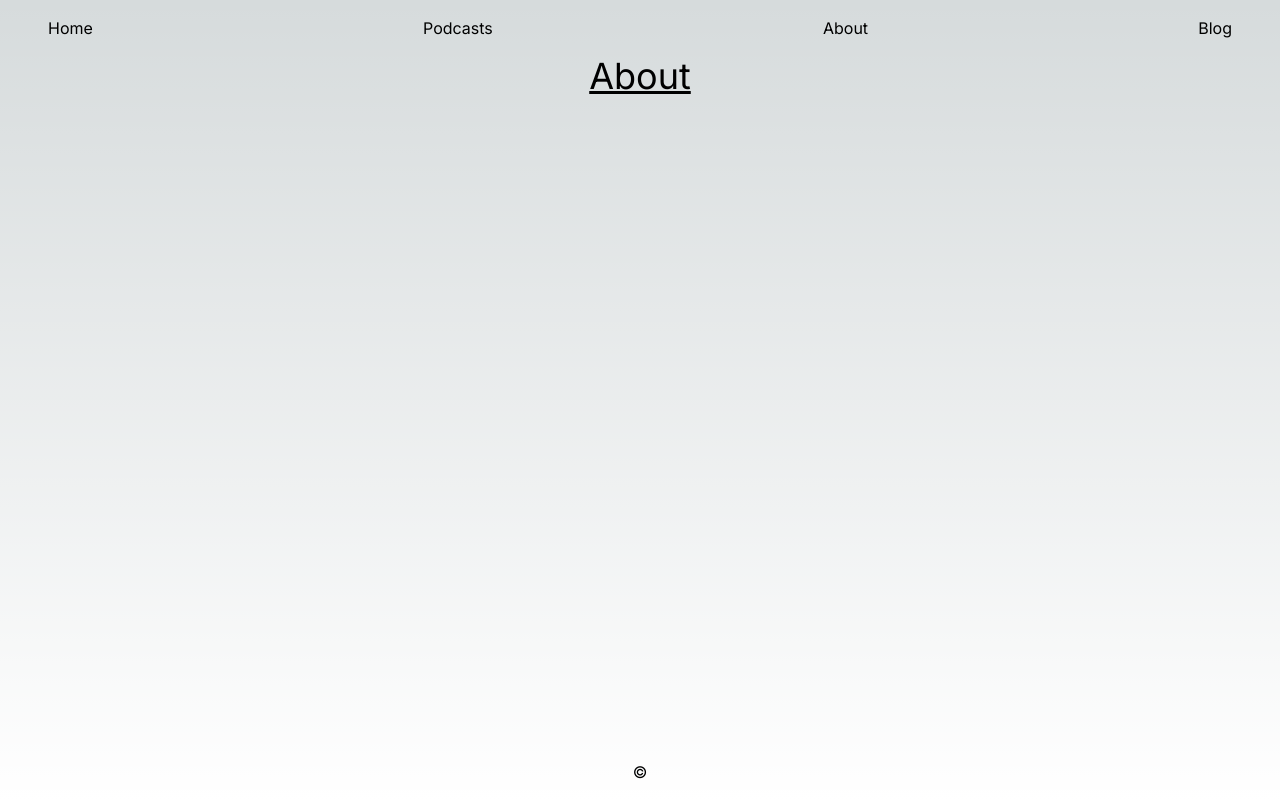
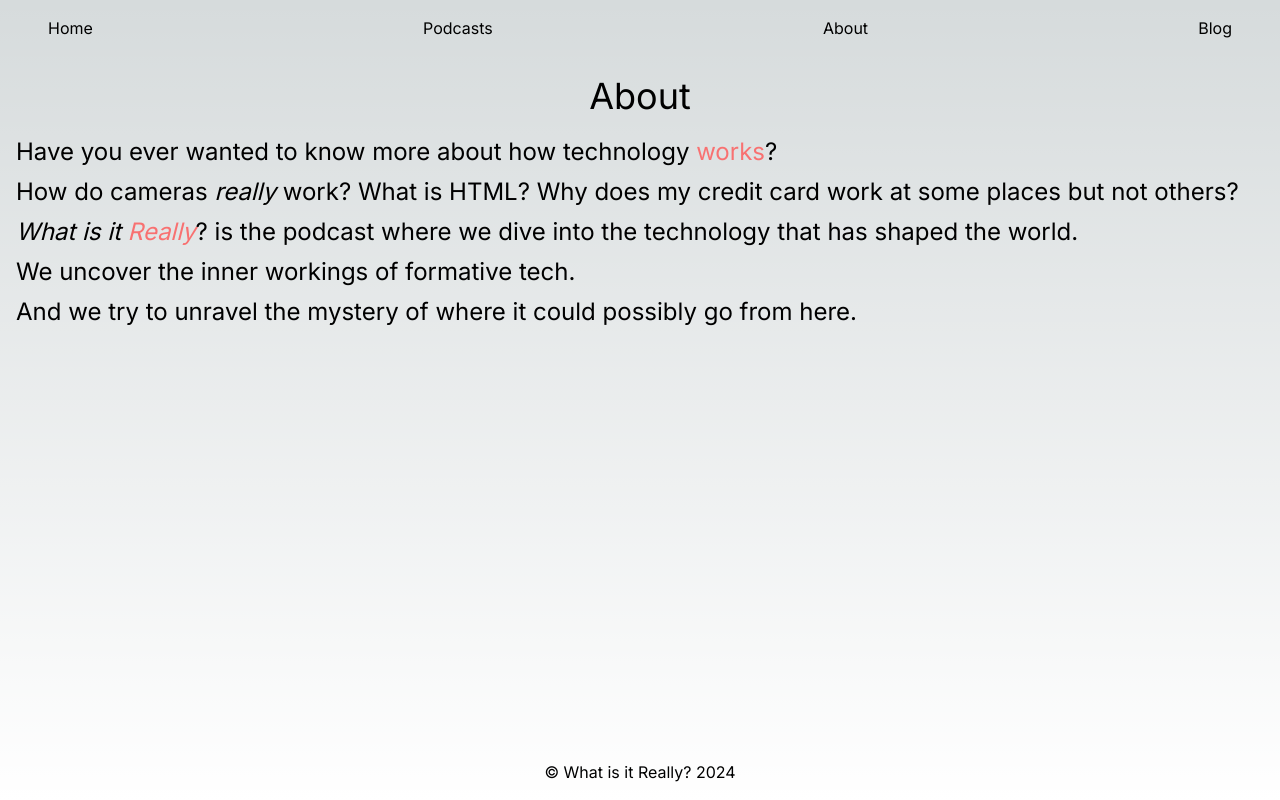
Before and after one commit to ParadiseLost69/what-is-it-really, a Next.js app: page /about in a window 1280 px wide. Built offline with nearby package versions, Linux system fonts and the light colour scheme.

Commit message:
Update title to component, add About copy

```diff
--- a/src/app/about/page.jsx
+++ b/src/app/about/page.jsx
@@ -8,6 +8,28 @@ export default function About() {
   return (
     <main className="text-center">
       <Title>About</Title>
+      <p className="text-2xl my-2 text-left">
+        Have you ever wanted to know more about how technology{" "}
+        <span className="text-red-400">works</span>?
+      </p>
+      <p className="text-2xl my-2 text-left">
+        How do cameras <em>really</em> work? What is HTML? Why does my credit
+        card work at some places but not others?
+      </p>
+      <p className="text-2xl my-2 text-left">
+        <em>
+          What is it <span className="text-red-400">Really</span>
+        </em>
+        ? is the podcast where we dive into the technology that has shaped the
+        world.{" "}
+      </p>
+      <p className="text-2xl my-2 text-left">
+        We uncover the inner workings of formative tech.
+      </p>
+      <p className="text-2xl my-2 text-left">
+        And we try to unravel the mystery of where it could possibly go from
+        here.
+      </p>
     </main>
   );
 }
--- a/src/app/blog/page.jsx
+++ b/src/app/blog/page.jsx
@@ -8,8 +8,8 @@ export const metadata = {
 };
 export default function Blog() {
   return (
-    <div className="text-center ">
+    <main className=" text-center">
       <Title>Blog</Title>
-    </div>
+    </main>
   );
 }
--- a/src/app/components/Title.jsx
+++ b/src/app/components/Title.jsx
@@ -1,3 +1,5 @@
+import React from "react";
+
 export default function Title({ children }) {
-  return <h1 className="text-4xl underline">{children}</h1>;
+  return <h1 className="text-4xl my-5">{children}</h1>;
 }
--- a/src/app/layout.jsx
+++ b/src/app/layout.jsx
@@ -31,7 +31,7 @@ export default function RootLayout({ children }) {
 
           {/* Footer that stays at the bottom */}
           <footer className="w-full max-w-screen-2xl py-4">
-            <p className="text-center">© </p>
+            <p className="text-center">© What is it Really? 2024</p>
           </footer>
         </div>
       </body>
--- a/src/app/page.jsx
+++ b/src/app/page.jsx
@@ -1,12 +1,13 @@
 import Image from "next/image";
+import Title from "./components/Title";
 
 export const metadata = {
   title: "What is it Really?",
 };
 export default function Home() {
   return (
-    <main className="">
-      <h1 className=" underline text-xl text-center">Home</h1>
+    <main className="text-center">
+      <Title>Home</Title>
     </main>
   );
 }
```
